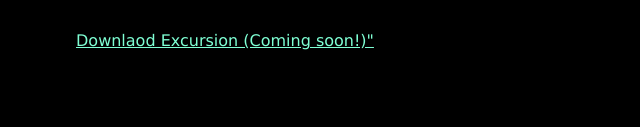
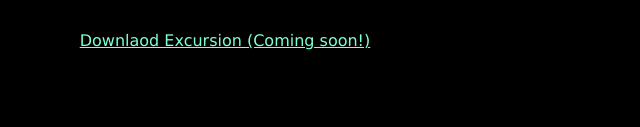
Before and after one commit to saorisan/excursion, a plain HTML site: page index.html in a window 1280 px wide. Shown: the part 1231-1358 px from the top of the page, 415-1055 px from the left. Drawn offline with Linux system fonts and the light colour scheme.

Commit message:
Final Work.

```diff
--- a/index.html
+++ b/index.html
@@ -17,7 +17,7 @@
     <img src="resources/images/camp.jpg">
     <p><img src="resources/images/phone.png"></p>
     <h2>Coming Soon for iPhone and Android</h2>
-    <p><a href="">Downlaod Excursion (Coming soon!)"</a><p>
+    <p><a href="">Downlaod Excursion (Coming soon!)</a><p>
     <h4 id="copyright">© Excursion</h4>
 
 
```
